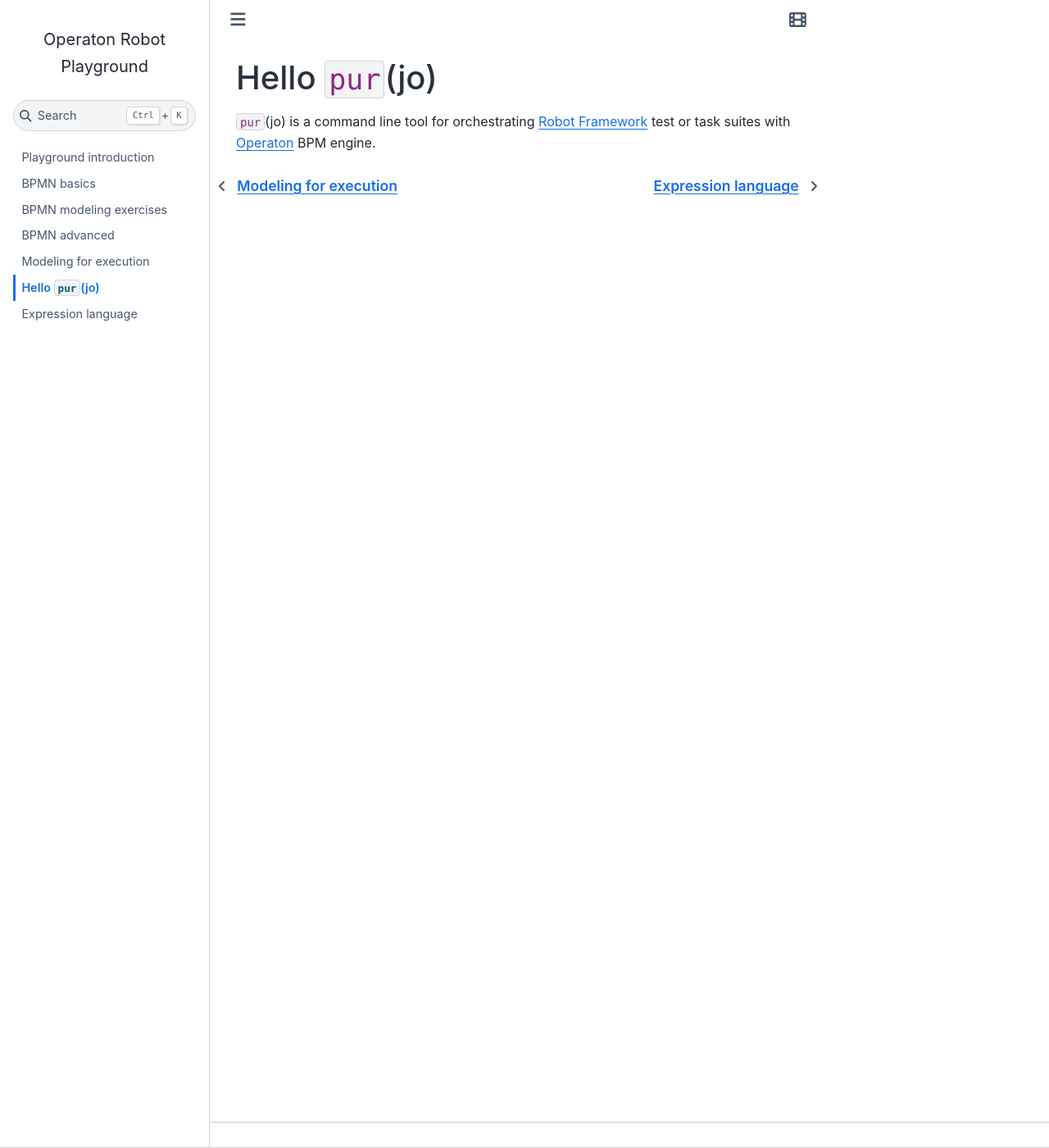
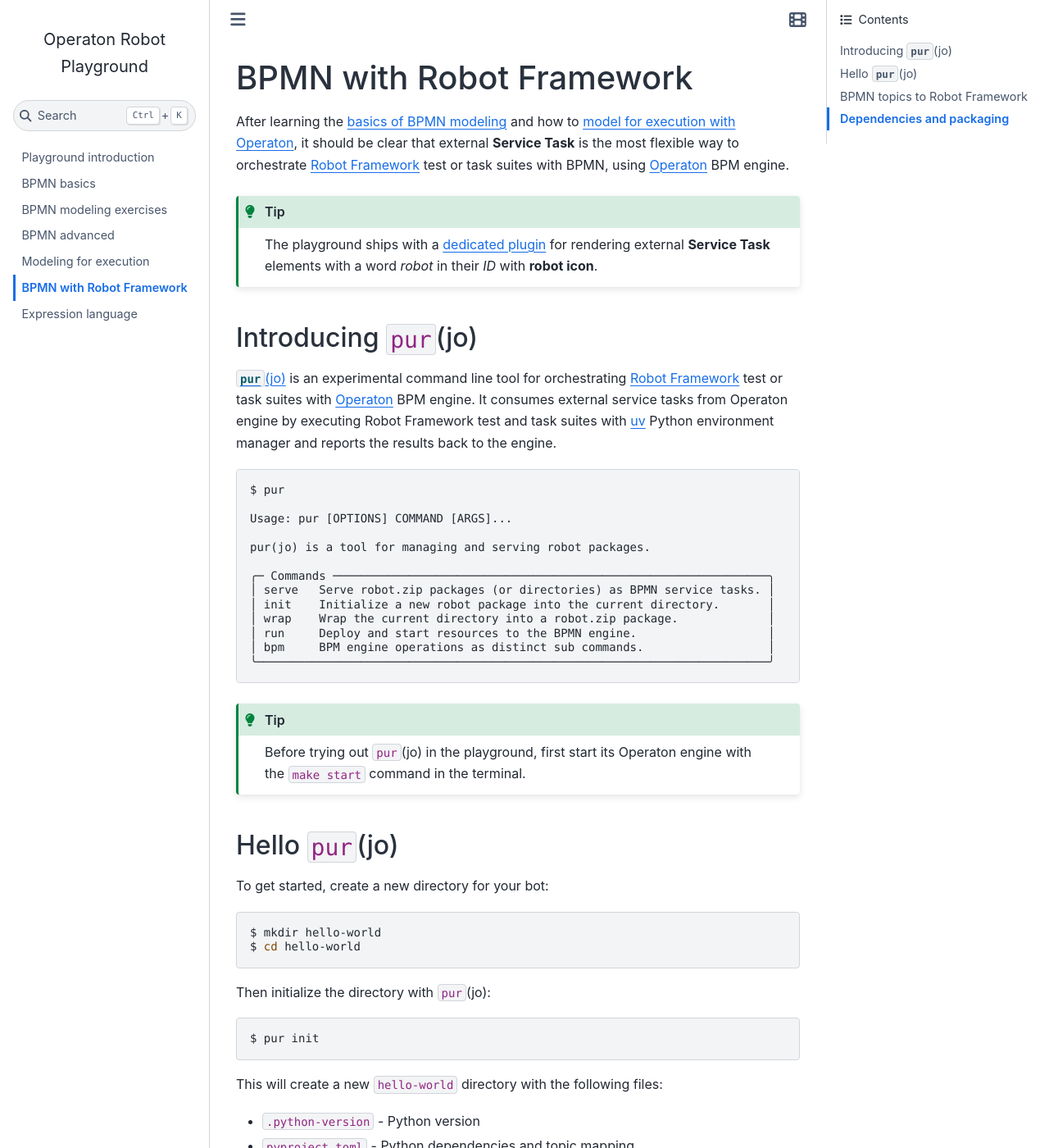
Before and after one commit to datakurre/operaton-robot-playground, a Sphinx documentation site: the page built from docs/purjo/index.md, in a window 1280 px wide and 1400 px high. Shown: the whole window at 82% size. Built offline with Sphinx 7.4.7 and the Sphinx Book theme 1.1.4, drawn with Linux system fonts in a browser that asks for light colours; a script that is not in the unit is left out; some of the changed text lies outside the part shown.

Commit message:
Update BPMN with Robot Framework

````diff
--- a/docs/purjo/index.md
+++ b/docs/purjo/index.md
@@ -1,3 +1,102 @@
-# Hello `pur`(jo)
+# BPMN with Robot Framework
 
-`pur`(jo) is a command line tool for orchestrating [Robot Framework](https://robotframework.org/) test or task suites with [Operaton](https://operaton.org/) BPM engine.
+After learning the [basics of BPMN modeling](../bpmn/index.md) and how to [model for execution with Operaton](../operaton/index.md), it should be clear that external {BPMN}`../bpmn/service-task` **Service Task** is the most flexible way to orchestrate [Robot Framework](https://robotframework.org/) test or task suites with BPMN, using [Operaton](https://operaton.org/) BPM engine.
+
+```{tip}
+The playground ships with a [dedicated plugin](https://github.com/datakurre/camunda-modeler-robot-plugin) for rendering external {BPMN}`../bpmn/service-task` **Service Task** elements with a word *robot* in their *ID* with {BPMN}`../bpmn/robot-task` **robot icon**.
+```
+
+## Introducing `pur`(jo)
+
+[`pur`(jo)](https://pypi.org/project/purjo/) is an experimental command line tool for orchestrating [Robot Framework](https://robotframework.org/) test or task suites with [Operaton](https://operaton.org/) BPM engine. It consumes external service tasks from Operaton engine by executing Robot Framework test and task suites with [uv](https://docs.astral.sh/uv/) Python environment manager and reports the results back to the engine.
+
+```console
+$ pur
+
+Usage: pur [OPTIONS] COMMAND [ARGS]...
+
+pur(jo) is a tool for managing and serving robot packages.
+
+╭─ Commands ───────────────────────────────────────────────────────────────╮
+│ serve   Serve robot.zip packages (or directories) as BPMN service tasks. │
+│ init    Initialize a new robot package into the current directory.       │
+│ wrap    Wrap the current directory into a robot.zip package.             │
+│ run     Deploy and start resources to the BPMN engine.                   │
+│ bpm     BPM engine operations as distinct sub commands.                  │
+╰──────────────────────────────────────────────────────────────────────────╯
+```
+
+```{tip}
+Before trying out `pur`(jo) in the playground, first start its Operaton engine with the `make start` command in the terminal.
+```
+
+## Hello `pur`(jo)
+
+To get started, create a new directory for your bot:
+
+```console
+$ mkdir hello-world
+$ cd hello-world
+```
+
+Then initialize the directory with `pur`(jo):
+
+```console
+$ pur init
+```
+
+This will create a new `hello-world` directory with the following files:
+
+* `.python-version` - Python version
+* `pyproject.toml` - Python dependencies and topic mapping
+* `uv.lock` - `uv` dependency lock file
+* `hello.bpmn` - example BPMN model for trying out the package
+* `Hello.py` - example Robot Framework keyword library
+* `hello.robot` - example Robot Framework test suite
+* `README.md` - Empty README for your use
+
+Next, start a new process instance the example BPMN model:
+
+```console
+$ pur run hello.bpmn
+```
+
+Finally, you should be able to see `pur`(jo) executing the Robot Framework test suite from the current directory and reporting the results back to the Operaton with:
+
+```console
+$ pur serve .
+```
+
+## BPMN topics to Robot Framework
+
+`pyproject.toml` is a Python project configuration file, which also contains a mapping from BPMN topics to Robot Framework test or task:
+
+```toml
+[tool.purjo.topics]
+"My Topic" = { name = "My Task" }
+```
+
+Mapped `name` is passed as `robot -t` argument, when executing the Robot Framework. For exampe `name = "*"` would run all tests or tasks in the package.
+
+
+## Dependencies and packaging
+
+Test and task package dependencies are managed with `uv` Python environment manager. For example:
+
+```console
+$ uv add request
+```
+
+will add `request` Python package to the `pyproject.toml` and update `uv.lock` files.
+
+To package the current directory into a `robot.zip` file, use:
+
+```console
+$ pur wrap
+```
+
+For offline use, wrap the package with:
+
+```console
+$ pur wrap --offline
+```
````
Also changed, not shown: docs/index.md (+1 -1 lines).
